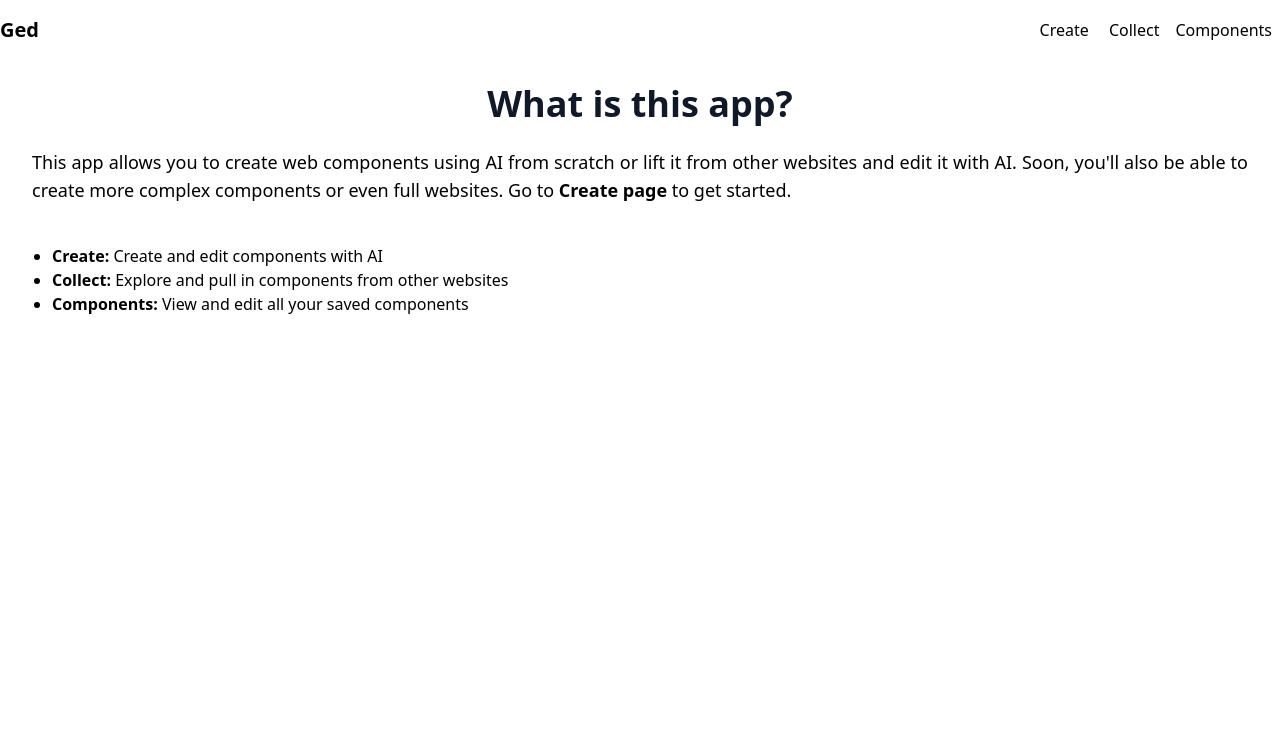
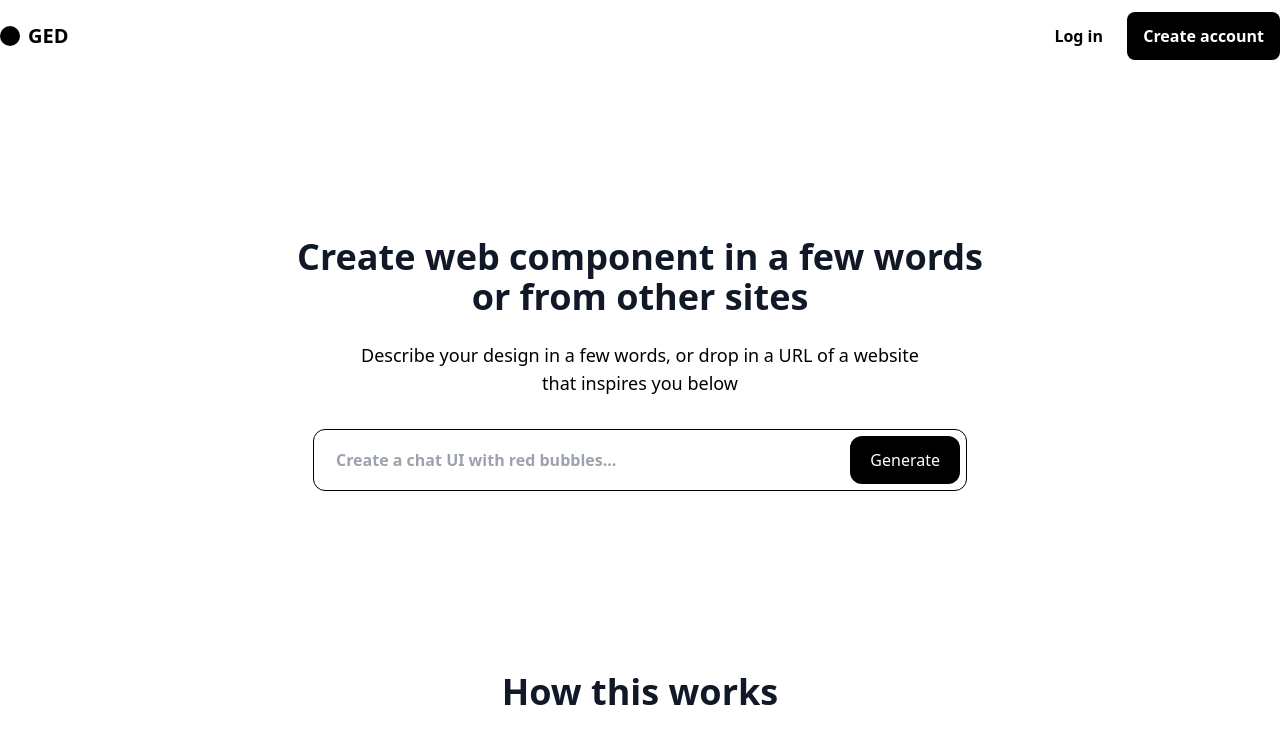
Before and after one commit to Kitenite/pendor.ai, a SvelteKit app in the folder client/: page / in a window 1280 px wide. Shown: the top 744 px of the page. Built offline with nearby package versions, Linux system fonts and the light colour scheme.

Commit message:
Add nice home page

```diff
--- a/client/package.json
+++ b/client/package.json
@@ -40,6 +40,7 @@
 	"type": "module",
 	"dependencies": {
 		"@monaco-editor/loader": "^1.3.3",
+		"@sveltejs/adapter-vercel": "^3.0.3",
 		"ai": "^2.1.25",
 		"monaco-editor": "^0.40.0",
 		"nanoid": "^4.0.2",
--- a/client/src/components/ComponentsViewer.svelte
+++ b/client/src/components/ComponentsViewer.svelte
@@ -4,6 +4,7 @@
 	import Preview from './Preview.svelte';
 	import { writable } from 'svelte/store';
 	import CodeEditor from './CodeEditor.svelte';
+	import { DomManipulator } from '$lib/dom';
 
 	let componentUuids: string[] = [];
 	let components: Component[] = [];
@@ -11,22 +12,10 @@
 
 	const isModalOpen = writable(false);
 
-	const getComponentUuids = async () => {
-		const response = await fetch('/api/components/list');
-		const uuidsString = await response.text();
-		// The uuids are received as a string, to convert back to array
-		const uuidsArray = uuidsString.split(',');
-		return uuidsArray;
-	};
-
-	const getComponentByUuid = async (uuid: string) => {
-		const response = await fetch(`/api/components/${uuid}`);
-		const component = await response.json();
-		return component;
-	};
-
 	const getComponentsByUuids = async (uuids: string[]) => {
-		components = await Promise.all(uuids.map(async (uuid) => await getComponentByUuid(uuid)));
+		components = await Promise.all(
+			uuids.map(async (uuid) => await DomManipulator.getComponentByUuid(uuid))
+		);
 	};
 
 	$: if (componentUuids.length > 0) {
@@ -34,7 +23,7 @@
 	}
 
 	onMount(async () => {
-		componentUuids = await getComponentUuids();
+		componentUuids = await DomManipulator.getComponentUuids();
 	});
 
 	const showComponentCode = (component: Component) => {
--- a/client/src/components/Header.svelte
+++ b/client/src/components/Header.svelte
@@ -1,11 +1,23 @@
 <script>
 	import { page } from '$app/stores';
 	import { Constants } from '$lib';
+
+	let signedIn = false;
+
+	const logIn = () => {
+		signedIn = true;
+	};
 </script>
 
 <header class="py-4">
-	<nav class="container mx-auto flex justify-between items-center">
-		<a href="/" class="font-bold text-xl">Ged</a>
+	<nav class="container mx-auto flex justify-between items-center h-10">
+		<a href="/" class="flex flex-row items-center">
+			<div class="w-5 h-5 rounded-full bg-black">
+				<i class="fas fa-circle text-white" />
+			</div>
+			<p class="font-bold text-xl ml-2">GED</p>
+		</a>
+		{#if signedIn}
 			<div>
 				<a
 					href={Constants.CREATE_PAGE}
@@ -20,5 +32,13 @@
 					>Components</a
 				>
 			</div>
+		{:else}
+			<div>
+				<button on:click={logIn} class="mx-2 font-semibold">Log in</button>
+				<button on:click={logIn} class="px-4 py-3 ml-3 rounded-lg bg-black text-white font-semibold"
+					>Create account</button
+				>
+			</div>
+		{/if}
 	</nav>
 </header>
--- a/client/src/lib/dom/index.ts
+++ b/client/src/lib/dom/index.ts
@@ -1,12 +1,26 @@
 export class DomManipulator {
-  static getDomElementFromHTML(htmlString: string): Node | null {
+  static getDomElementFromHTML = (htmlString: string): Node | null => {
     const parser = new DOMParser();
     const doc = parser.parseFromString(htmlString, 'text/html');
     return doc.body.firstChild;
   }
 
-  static addChildToDomElement(parent: Node, child: Node): Node {
+  static addChildToDomElement = (parent: Node, child: Node): Node => {
     parent.appendChild(child);
     return parent;
   }
+
+  static getComponentUuids = async () => {
+		const response = await fetch('/api/components/list');
+		const uuidsString = await response.text();
+		// The uuids are received as a string, to convert back to array
+		const uuidsArray = uuidsString.split(',');
+		return uuidsArray;
+	};
+
+	static getComponentByUuid = async (uuid: string) => {
+		const response = await fetch(`/api/components/${uuid}`);
+		const component = await response.json();
+		return component;
+	};
 }
--- a/client/src/routes/+page.svelte
+++ b/client/src/routes/+page.svelte
@@ -3,24 +3,27 @@
 	import Header from '../components/Header.svelte';
 </script>
 
-<Header />
+<main class="h-screen">
+	<Header />
 
-<div class="max-w-prose mx-auto px-4 sm:px-6 lg:max-w-7xl lg:px-8 py-6">
-	<h1 class="text-4xl font-extrabold text-center text-gray-900">What is this app?</h1>
-	<p class="mt-2 text-lg text-justify leading-7 pt-4">
-		This app allows you to create web components using AI from scratch or lift it from other
-		websites and edit it with AI. Soon, you'll also be able to create more complex components or
-		even full websites. Go to <a class="font-semibold" href={Constants.CREATE_PAGE}>Create page</a> to
-		get started.
-	</p>
+	<div class="pt-15 flex items-center justify-center h-3/4">
+		<div class="max-w-prose mx-auto sm:px-6 lg:max-w-7xl lg:px-8 py-6">
+			<h1 class="text-4xl font-bold text-center text-gray-900">
+				Create web component in a few words <br /> or from other sites
+			</h1>
+			<p class="mt-2 text-lg text-center leading-7 p-4">
+				Describe your design in a few words, or drop in a URL of a website <br /> that inspires you below
+			</p>
+			<div class="m-4 flex items-center border border-black rounded-xl p-1.5">
+				<input
+					type="text"
+					class="w-full py-2 px-4 outline-none font-semibold"
+					placeholder="Create a chat UI with red bubbles..."
+				/>
+				<button class="bg-black hover:bg-gray-700 text-white py-3 px-5 rounded-xl">Generate</button>
+			</div>
+		</div>
+	</div>
 
-	<ul class="list-disc pl-5 pt-10">
-		<li><strong>Create:</strong> Create and edit components with AI</li>
-		<li>
-			<strong>Collect:</strong> Explore and pull in components from other websites
-		</li>
-		<li>
-			<strong>Components:</strong> View and edit all your saved components
-		</li>
-	</ul>
-</div>
+	<h1 class="text-4xl font-extrabold text-center text-gray-900">How this works</h1>
+</main>
```
Also changed, not shown: 1 other file (tests, documents, lock files or other folders). Lines whose indentation alone changed are shown as unchanged.
